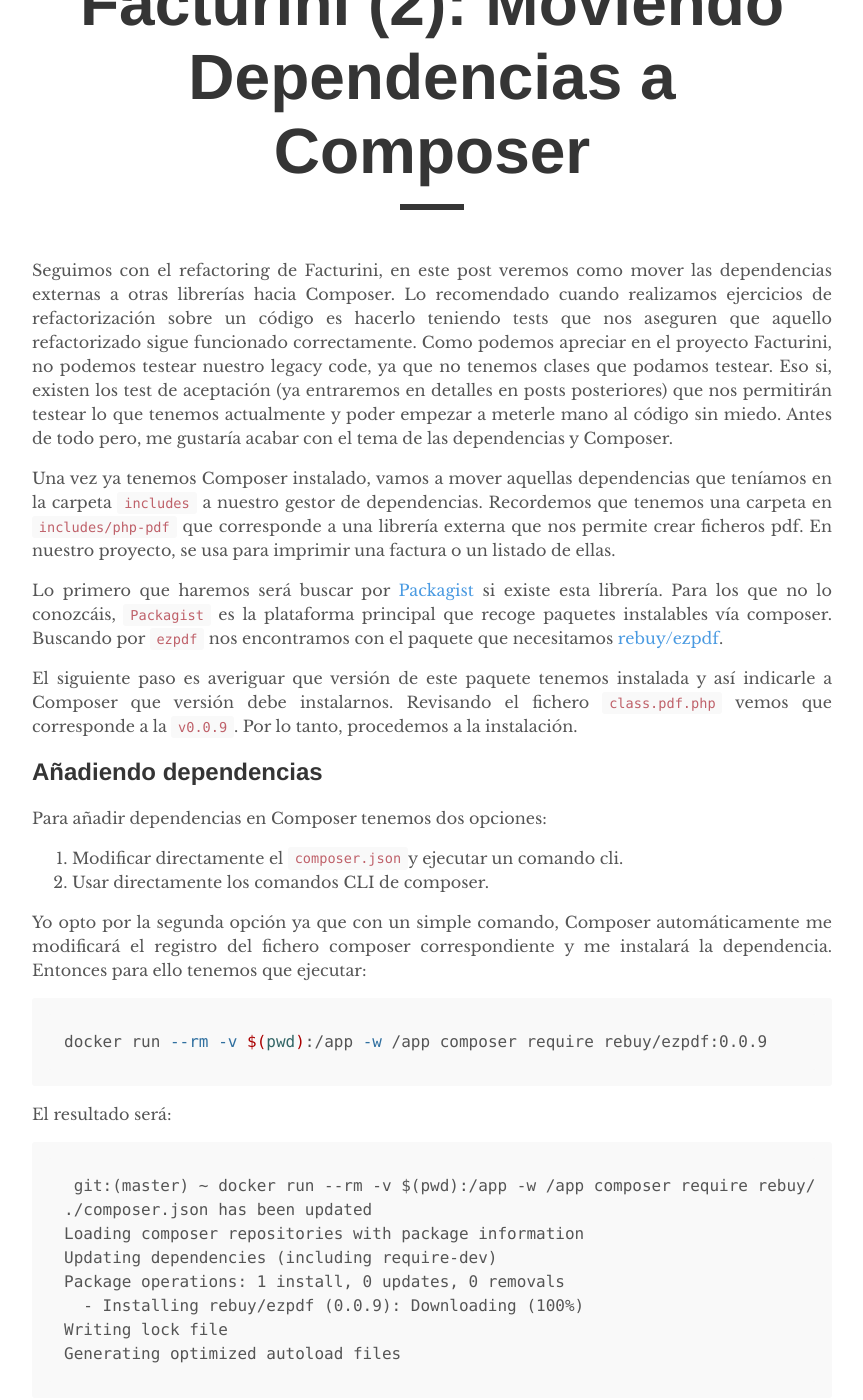
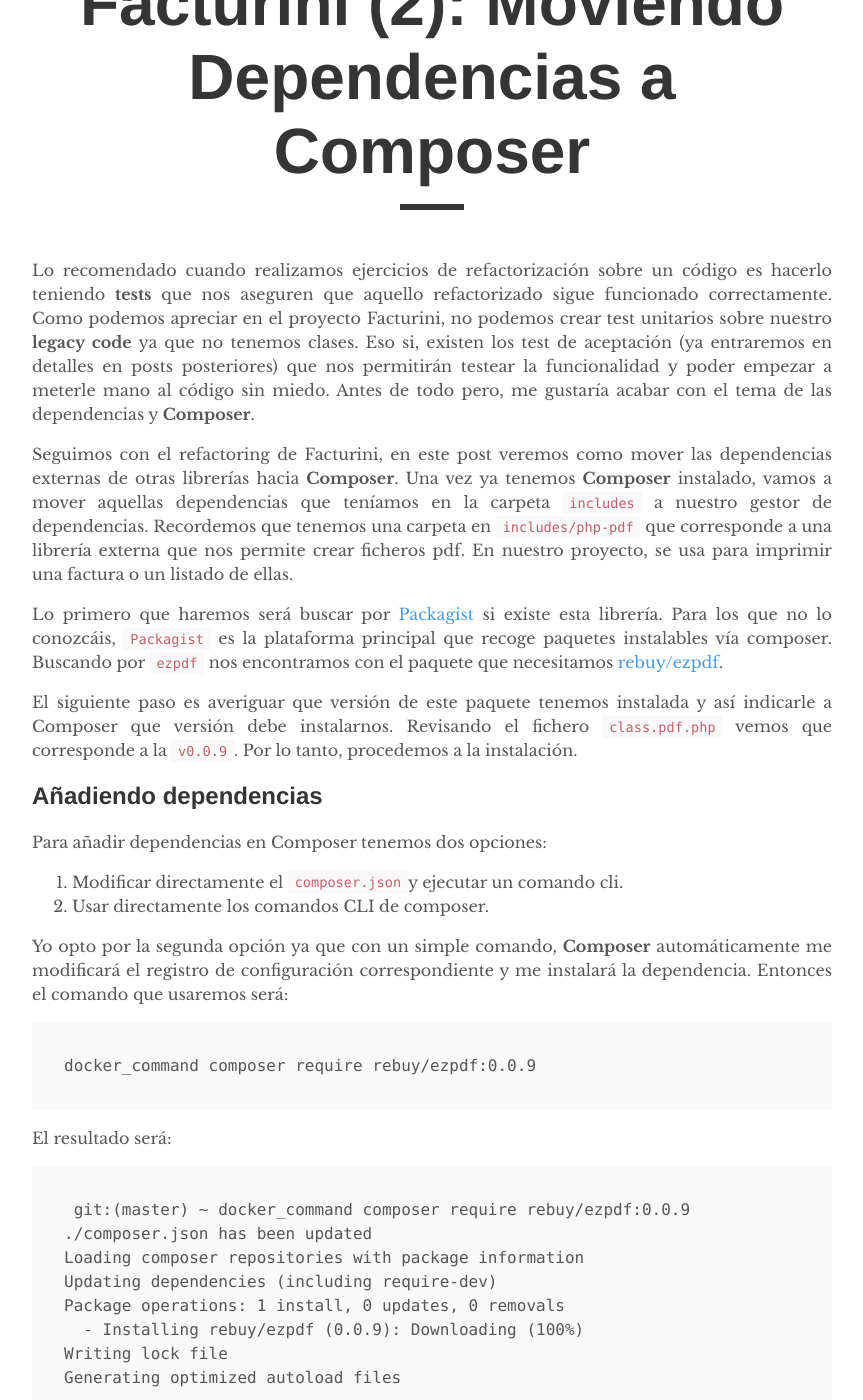
Before and after one commit to danitome24/slides, a Jekyll site: the page built from _posts/2019-04-14-moviendo-dependencias-a-composer.markdown, in a window 1280 px wide and 1400 px high, scrolled down 207 px. Shown: the whole window, without its empty margins (208-1071 px from the left). Built offline with Jekyll 4.4.1, drawn with Linux system fonts in a browser that asks for light colours; some of the changed text lies outside the part shown.

Commit message:
Latest changes

````diff
--- a/_posts/2019-04-14-moviendo-dependencias-a-composer.markdown
+++ b/_posts/2019-04-14-moviendo-dependencias-a-composer.markdown
@@ -6,10 +6,9 @@ author: danitome24
 summary: Moviendo las dependencias
 ---
 
-Seguimos con el refactoring de Facturini, en este post veremos como mover las dependencias externas a otras librerías hacia Composer.
-Lo recomendado cuando realizamos ejercicios de refactorización sobre un código es hacerlo teniendo tests que nos aseguren que aquello refactorizado sigue funcionado correctamente. Como podemos apreciar en el proyecto Facturini, no podemos testear nuestro legacy code, ya que no tenemos clases que podamos testear. Eso si, existen los test de aceptación (ya entraremos en detalles en posts posteriores) que nos permitirán testear lo que tenemos actualmente y poder empezar a meterle mano al código sin miedo. Antes de todo pero, me gustaría acabar con el tema de las dependencias y Composer.
+Lo recomendado cuando realizamos ejercicios de refactorización sobre un código es hacerlo teniendo **tests** que nos aseguren que aquello refactorizado sigue funcionado correctamente. Como podemos apreciar en el proyecto Facturini, no podemos crear test unitarios sobre nuestro **legacy code** ya que no tenemos clases. Eso si, existen los test de aceptación (ya entraremos en detalles en posts posteriores) que nos permitirán testear la funcionalidad y poder empezar a meterle mano al código sin miedo. Antes de todo pero, me gustaría acabar con el tema de las dependencias y **Composer**.
 
-Una vez ya tenemos Composer instalado, vamos a mover aquellas dependencias que teníamos en la carpeta `includes` a
+Seguimos con el refactoring de Facturini, en este post veremos como mover las dependencias externas de otras librerías hacia **Composer**. Una vez ya tenemos **Composer** instalado, vamos a mover aquellas dependencias que teníamos en la carpeta `includes` a
 nuestro gestor de dependencias. Recordemos que tenemos una carpeta en `includes/php-pdf` que corresponde a una librería
 externa que nos permite crear ficheros pdf. En nuestro proyecto, se usa para imprimir una factura o un listado de ellas.
 
@@ -28,17 +27,16 @@ Para añadir dependencias en Composer tenemos dos opciones:
 1. Modificar directamente el `composer.json`y ejecutar un comando cli.
 1. Usar directamente los comandos CLI de composer.
 
-Yo opto por la segunda opción ya que con un simple comando, Composer automáticamente me modificará el registro del fichero
-composer correspondiente y me instalará la dependencia. Entonces para ello tenemos que ejecutar:
+Yo opto por la segunda opción ya que con un simple comando, **Composer** automáticamente me modificará el registro de configuración correspondiente y me instalará la dependencia. Entonces el comando que usaremos será:
 
 ```bash
-docker run --rm -v $(pwd):/app -w /app composer require rebuy/ezpdf:0.0.9
+docker_command composer require rebuy/ezpdf:0.0.9
 ```
 
 El resultado será:
 
 ```
- git:(master) ~ docker run --rm -v $(pwd):/app -w /app composer require rebuy/ezpdf:0.0.9
+ git:(master) ~ docker_command composer require rebuy/ezpdf:0.0.9
 ./composer.json has been updated
 Loading composer repositories with package information
 Updating dependencies (including require-dev)
@@ -91,3 +88,17 @@ Con este cambio podremos instanciar de nuevo el creador de pdf tal que: `new Cez
 determinará que esta clase a instanciar, la encontrará en `vendor/rebuy/ezpdf/src/ezpdf/class.ezpdf.php`. Este cambio lo
 haremos en los ficheros `imprimir.php` e `imprimir_llistat.php` y una vez lo hayamos cambiado, ya podemos borrar de la
 carpeta `includes/php-pdf` todos los ficheros que ya no se usarán.
+
+### Changelog
+
+[v0.3](https://github.com/danitome24/facturini-refactoring/releases/tag/v0.3)
+
+* Moviendo dependencias a Composer.
+
+[v0.2](https://github.com/danitome24/facturini-refactoring/releases/tag/v0.2)
+
+* Añadido gestor de dependencias.
+
+[v0.1](https://github.com/danitome24/facturini-refactoring/releases/tag/v0.1)
+
+* Versión inicial del código.
````
Also changed, not shown: other parts of _posts/2019-04-14-moviendo-dependencias-a-composer.markdown (+3 -4 lines).
